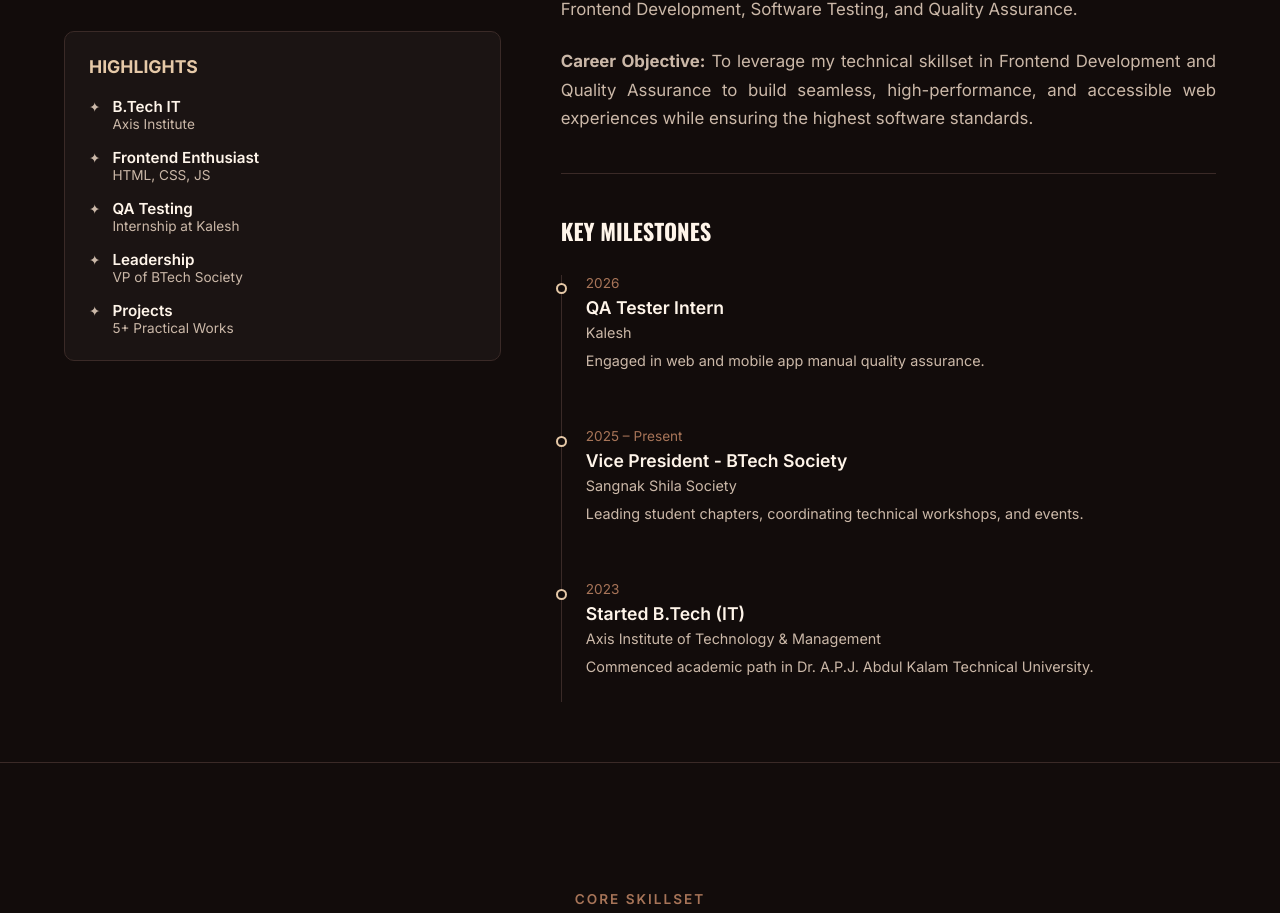
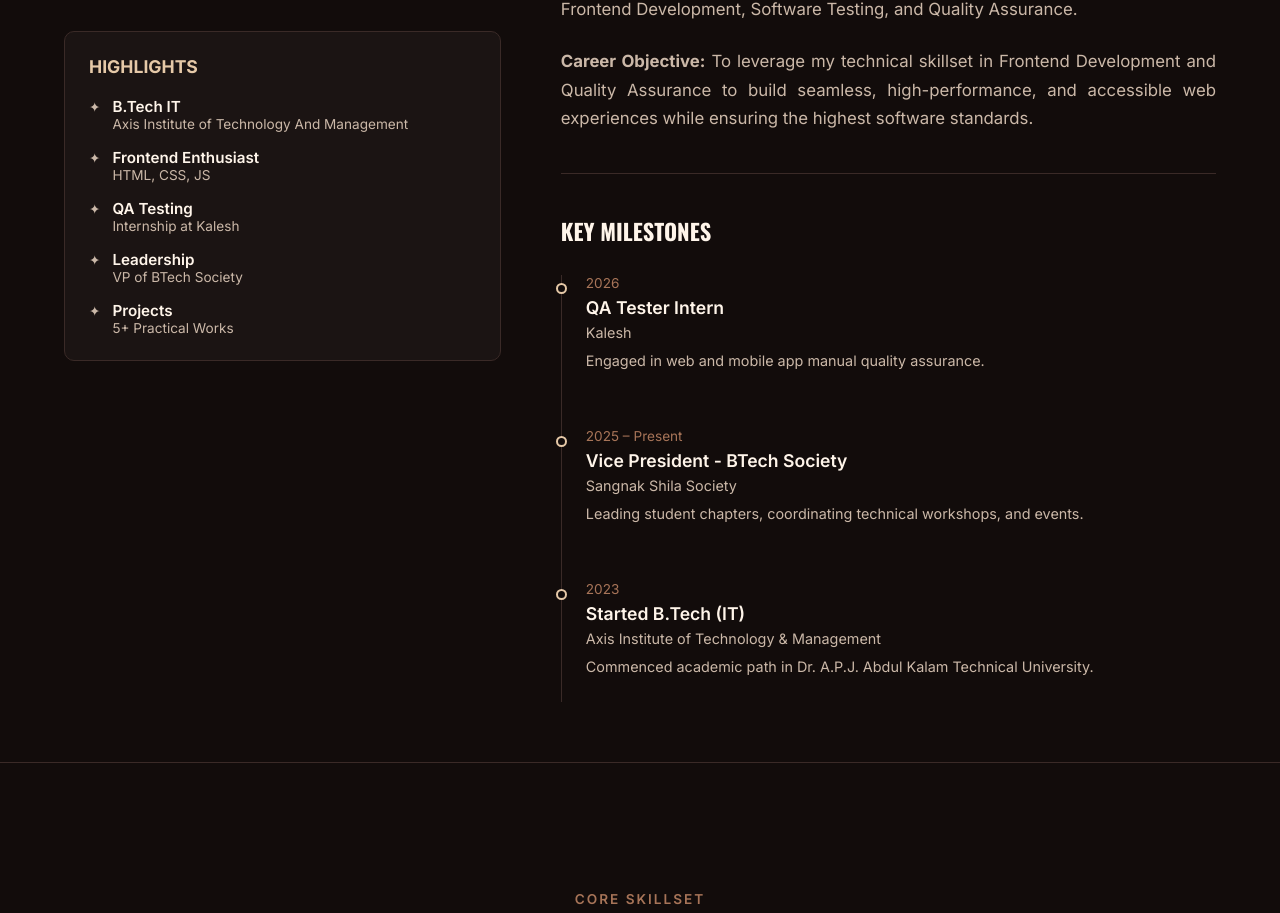
Before and after one commit to PrashantUmrao/portfolio, a Next.js app: page / in a window 1280 px wide. Shown: the part 1226-2139 px from the top of the page. Built offline with nearby package versions, Linux system fonts and the light colour scheme.

Commit message:
Content Fix

```diff
--- a/src/components/About.js
+++ b/src/components/About.js
@@ -26,7 +26,7 @@ export default function About({ personalData }) {
                   <span className={styles.highlightDot}>✦</span>
                   <div>
                     <strong>B.Tech IT</strong>
-                    <span>Axis Institute</span>
+                    <span>Axis Institute of Technology And Management</span>
                   </div>
                 </li>
                 <li className={styles.highlightItem}>
```
